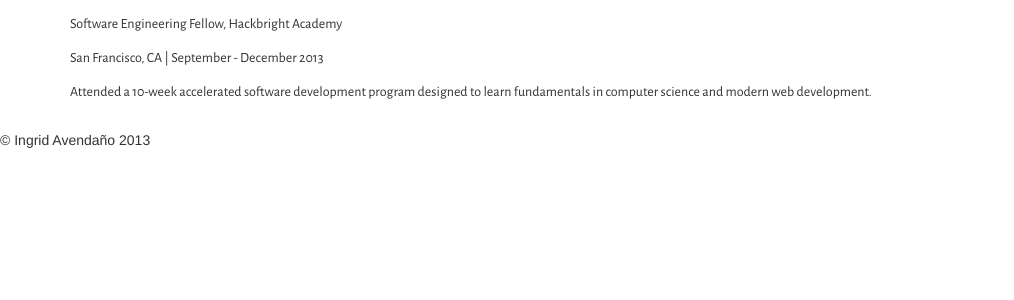
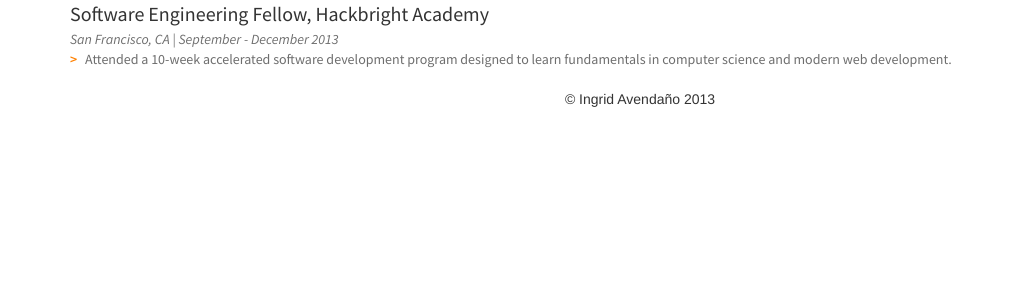
Before and after one commit to ingridavendano/ingridavendano.com, a Flask app: page /resume in a window 1280 px wide. Shown: the top 300 px of the page, without its empty margins (0-1014 px from the left). Run offline with Flask 2, Linux system fonts and the light colour scheme.

Commit message:
Job description layout established.

```diff
--- /dev/null
+++ b/static/css/main.css
@@ -0,0 +1,3 @@
+footer {
+	text-align: center;
+}
--- a/static/css/resume.css
+++ b/static/css/resume.css
@@ -1,4 +1,26 @@
 
 div.job {
-    font-family: 'Alegreya Sans', sans-serif;
+    font-family: 'Source Sans Pro', sans-serif;
 }
+
+.job-title {
+    font-size: 20;
+}
+
+.job-timeframe {
+    color: #6E6E6E;
+    font-style: italic;
+}
+
+.job-bullet-point {
+    font-weight: 800;
+    color: #FF8000;
+    width: 15px;
+    height: 40px;
+    float: left;
+    padding-right: 10px;
+}
+
+.job-description {
+    color: #6E6E6E;
+}
--- a/templates/master.html
+++ b/templates/master.html
@@ -5,10 +5,12 @@
         <!-- Bootstrap and Slider CSS -->
         <link rel="stylesheet" type="text/css" href="/static/css/bootstrap.min.css">
         <link rel="stylesheet" type="text/css" href="/static/css/bootstrap-theme.min.css">
+        <link rel="stylesheet" type="text/css" href="/static/css/main.css">
 
-        <!-- Algegreya Sans font -->
-        <link href='http://fonts.googleapis.com/css?family=Alegreya+Sans:400,400italic' rel='stylesheet' type='text/css'>
+        <!-- Source Sans Font -->
+        <link href='http://fonts.googleapis.com/css?family=Source+Sans+Pro:400,600,400italic,600italic' rel='stylesheet' type='text/css'>
         <link rel="stylesheet" type="text/css" href="/static/css/resume.css">
+
 
         <!-- jQuery -->
         <script type="text/javascript" src="/static/js/jquery.min.js"></script>
@@ -26,7 +28,7 @@
 
         <!-- Credits -->
         <footer>
-            <p>&copy; Ingrid Avenda&ntilde;o 2013</p>
+            &copy; Ingrid Avenda&ntilde;o 2013
         </footer>
     </body>
 </html>
--- a/templates/resume.html
+++ b/templates/resume.html
@@ -1,8 +1,16 @@
 {% extends 'master.html' %}
 {% block body %}
 	<div class="job">
-		<p>Software Engineering Fellow, Hackbright Academy</p>
-		<p>San Francisco, CA | September - December 2013</p>
-		<p>Attended a 10-week accelerated software development program designed to learn fundamentals in computer science and modern web development.</p>
+		<div class="job-title">
+			Software Engineering Fellow, Hackbright Academy
+		</div>
+		<div class="job-timeframe">
+			San Francisco, CA | September - December 2013
+		</div>
+		<div class="job-bullet-point">></div>
+		<div class="job-description">
+			Attended a 10-week accelerated software development program designed to learn fundamentals in computer science and modern web development.
+		</div>
+
 	</div>
 {% endblock %}
```
